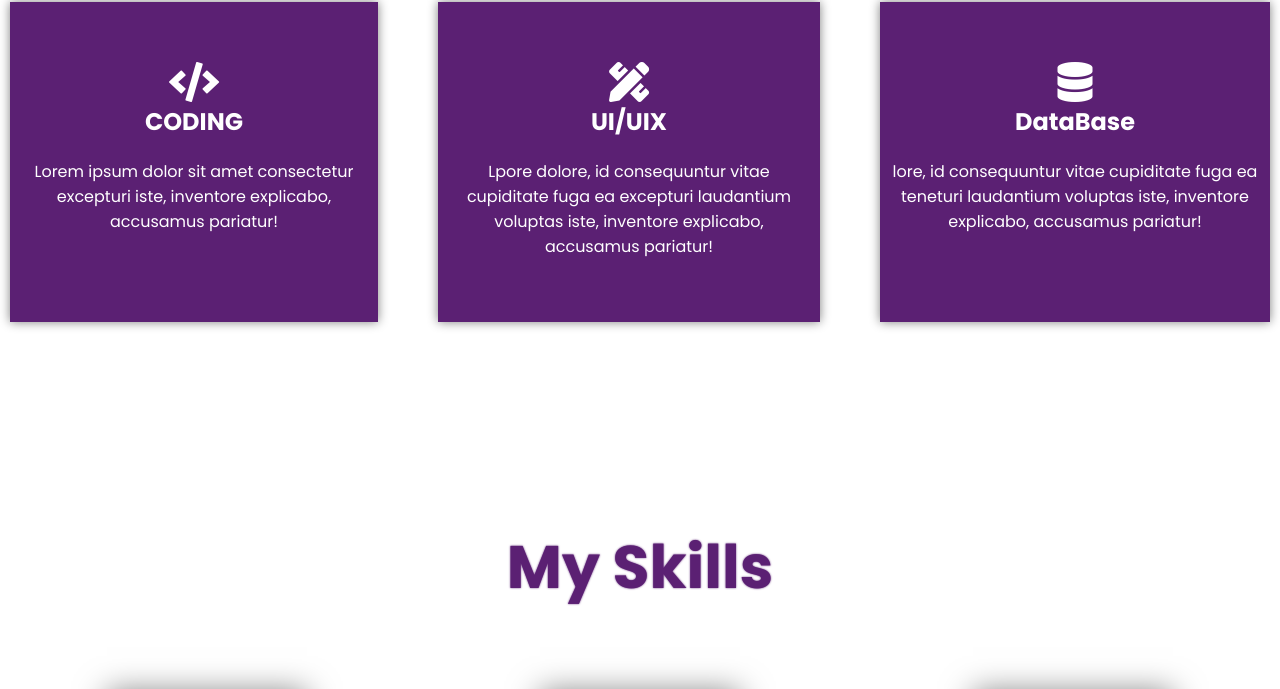
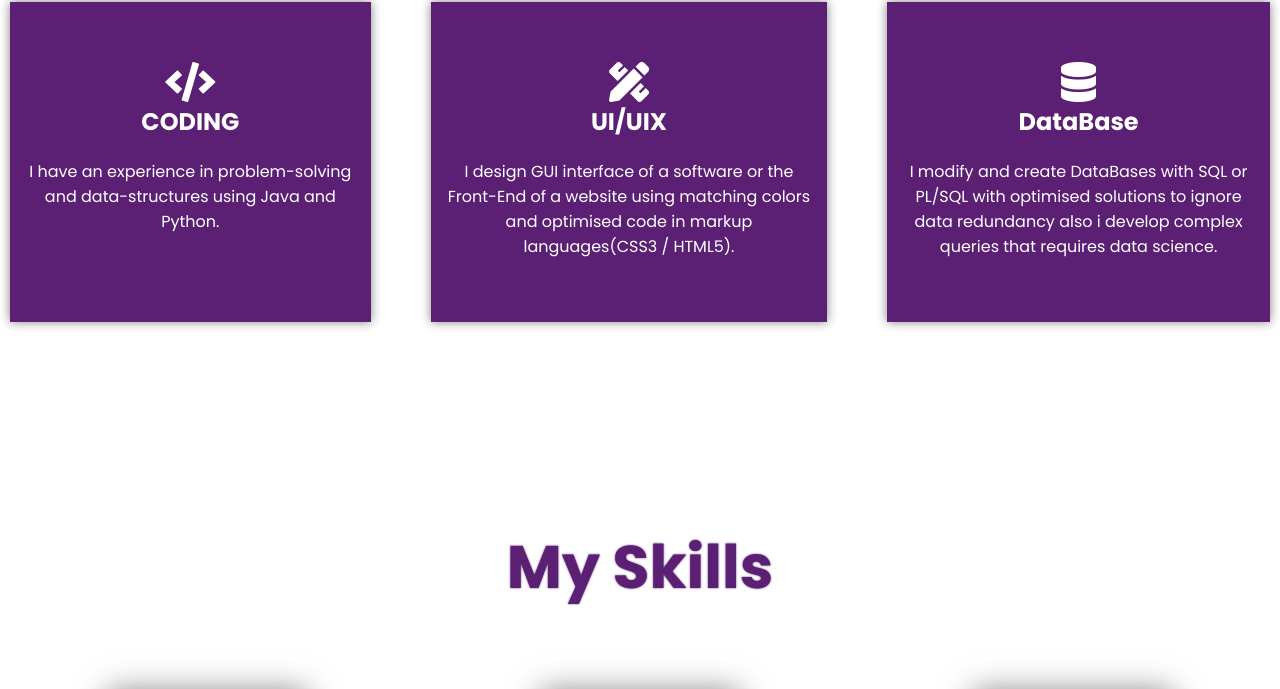
Before and after one commit to KamelHtira/Portfolio, a plain HTML site: page index.html in a window 1280 px wide. Shown: the part 1168-1857 px from the top of the page. Drawn offline with nearby package versions, Linux system fonts and the light colour scheme.

Commit message:
Update index.html

```diff
--- a/index.html
+++ b/index.html
@@ -901,7 +901,7 @@ width: 100%;
       </h2>
 
       <p>
-Lorem ipsum dolor sit amet consectetur  excepturi  iste, inventore explicabo, accusamus pariatur!
+        I have an experience in problem-solving and data-structures using Java and Python.
       </p>
 
     </div>
@@ -912,7 +912,7 @@ Lorem ipsum dolor sit amet consectetur  excepturi  iste, inventore explicabo, ac
       </h2>
 
       <p>
-        Lpore dolore, id consequuntur vitae cupiditate fuga ea excepturi laudantium voluptas iste, inventore explicabo, accusamus pariatur!
+        I design GUI interface of a software or the Front-End of a website using matching colors and optimised code in markup languages(CSS3 / HTML5).
       </p>
 
     </div >
@@ -926,7 +926,7 @@ Lorem ipsum dolor sit amet consectetur  excepturi  iste, inventore explicabo, ac
       </h2>
 
       <p>
-       lore, id consequuntur vitae cupiditate fuga ea teneturi laudantium voluptas iste, inventore explicabo, accusamus pariatur!
+       I modify and create DataBases with SQL or PL/SQL with optimised solutions to ignore data redundancy also i develop complex queries that requires data science.
       </p>
 
     </div>
```
